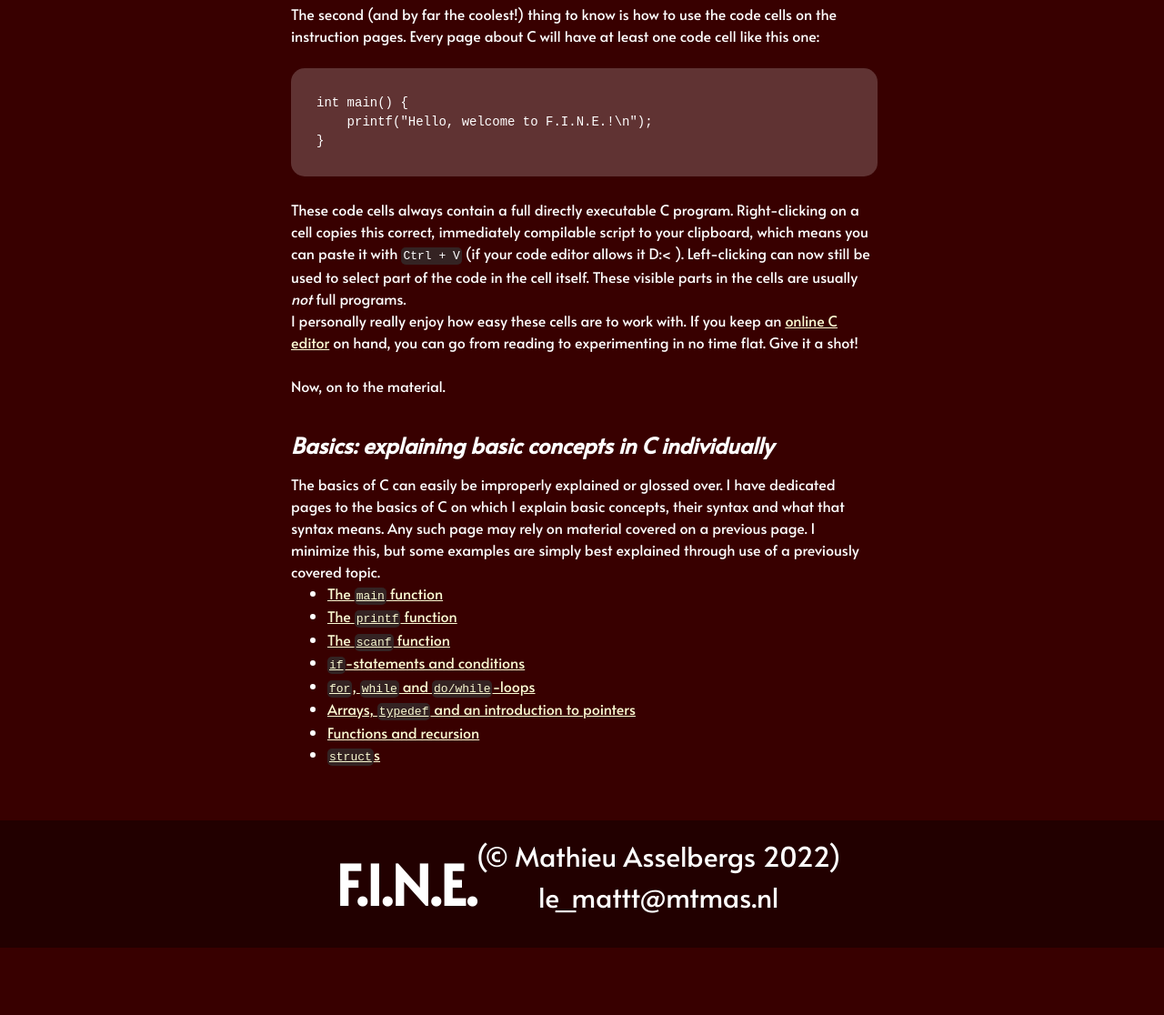
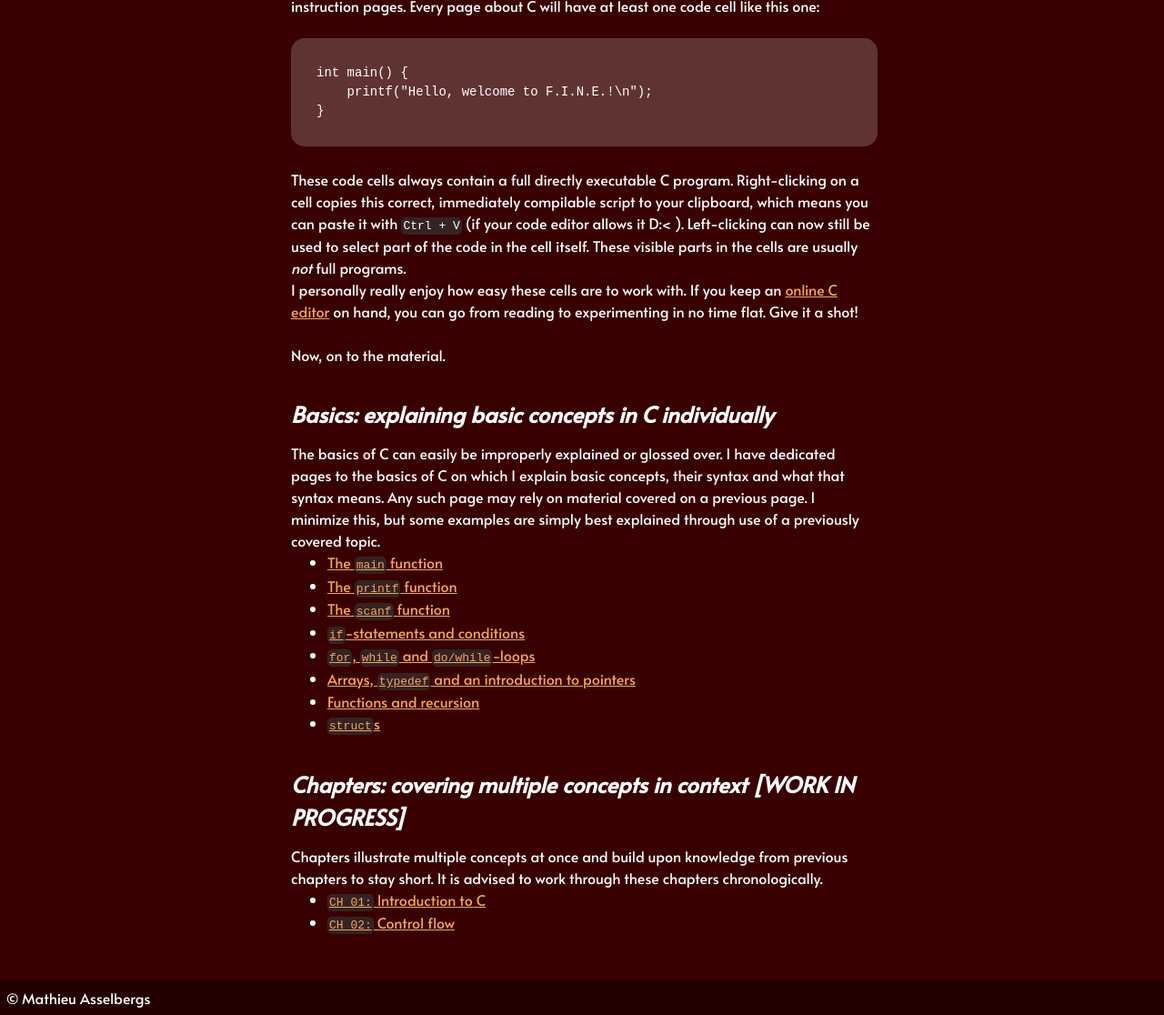
Before and after one commit to Mathieu-Asselbergs/Mathieu-Asselbergs.github.io, a plain HTML site: page fine/index.html in a window 1280 px wide. Shown: the part 562-1678 px from the top of the page at 91% size. Before the commit the page ends 1604 px from the top, so only its background shows below. Drawn offline with Linux system fonts and the light colour scheme.

Commit message:
Cleaned up FINE landing page

```diff
--- a/fine/index.html
+++ b/fine/index.html
@@ -16,12 +16,23 @@
     </head>
 
     <body>
-        <header class="fine_bar"><a href="">F.I.N.E.</a></header>
+    <nav>
+        <p>
+            MTMAs
+        </p>
+        <ul>
+            <li><a href="/">Home</a></li>
+            <li class="selected"><a href="/fine">FINE</a></li>
+            <li><a href="/wishlist.html">Wishlist</a></li>
+        </ul>
+    </nav>
 
         <main>
-            <h1>Welcome to my F.I.N.E. project!</h1>
+            <section id="intro">
+                <a href="#intro" class="section-link">
+                    <h1>Welcome to my F.I.N.E. project!</h1>
+                </a>
 
-            <section id="intro">
                 <p>
                     How nice of you to join me here! I've currently only
                     prepared material on programming in C. I hope it can help
@@ -48,7 +59,9 @@
                     page, but possibly useful when you want to share a specific
                     paragraph with someone. Just right-click the header and copy
                     its link.
-                </p><br><p>
+
+                    <br>
+
                     The second (and by far the coolest!) thing to know is how to
                     use the code cells on the instruction pages. Every page
                     about C will have at least one code cell like this one:
@@ -78,7 +91,7 @@
                     parts in the cells are usually <i>not</i> full programs.
                     <br>
                     I personally really enjoy how easy these cells are to work
-                    with. If you keep an <a style="color: lightgoldenrodyellow" href="https://www.onlinegdb.com/" target="_blank">online C editor</a>
+                    with. If you keep an <a href="https://www.onlinegdb.com/" target="_blank">online C editor</a>
                     on hand, you can go from reading to experimenting in no time
                     flat. Give it a shot!
                     <br><br>
@@ -102,18 +115,18 @@
                 </p>
 
                 <ul>
-                    <li><a style="color: lightgoldenrodyellow;" href="basics/main.html">The <code>main</code> function</a></li>
-                    <li><a style="color: lightgoldenrodyellow;" href="basics/printf.html">The <code>printf</code> function</a></li>
-                    <li><a style="color: lightgoldenrodyellow;" href="basics/scanf.html">The <code>scanf</code> function</a></li>
-                    <li><a style="color: lightgoldenrodyellow;" href="basics/if.html"><code>if</code>-statements and conditions</a></li>
-                    <li><a style="color: lightgoldenrodyellow;" href="basics/loops.html"><code>for</code>, <code>while</code> and <code>do/while</code>-loops</a></li>
-                    <li><a style="color: lightgoldenrodyellow;" href="basics/arrays.html">Arrays, <code>typedef</code> and an introduction to pointers</a></li>
-                    <li><a style="color: lightgoldenrodyellow;" href="basics/functions.html">Functions and recursion</a></li>
-                    <li><a style="color: lightgoldenrodyellow;" href="basics/structs.html"><code>struct</code>s</a></li>
+                    <li><a href="basics/main.html">The <code>main</code> function</a></li>
+                    <li><a href="basics/printf.html">The <code>printf</code> function</a></li>
+                    <li><a href="basics/scanf.html">The <code>scanf</code> function</a></li>
+                    <li><a href="basics/if.html"><code>if</code>-statements and conditions</a></li>
+                    <li><a href="basics/loops.html"><code>for</code>, <code>while</code> and <code>do/while</code>-loops</a></li>
+                    <li><a href="basics/arrays.html">Arrays, <code>typedef</code> and an introduction to pointers</a></li>
+                    <li><a href="basics/functions.html">Functions and recursion</a></li>
+                    <li><a href="basics/structs.html"><code>struct</code>s</a></li>
                 </ul>
             </section>
 
-            <!-- <section id="chapters">
+            <section id="chapters">
                 <a href="#chapters" class="section-link">
                     <h2>Chapters: covering multiple concepts in context [WORK IN PROGRESS]</h2>
                 </a>
@@ -125,19 +138,12 @@
                 </p>
 
                 <ul>
-                    <li><a style="color: lightgoldenrodyellow;" href="https://fine.mtmas.nl/C_Programming/ch01-introduction"><code>CH 01:</code> Introduction to C</a></li>
-                    <li><a style="color: lightgoldenrodyellow;" href="https://fine.mtmas.nl/C_Programming/ch02-control_flow"><code>CH 02:</code> Control flow</a></li>
+                    <li><a href="ch01-introduction.html"><code>CH 01:</code> Introduction to C</a></li>
+                    <li><a href="ch02-control_flow.html"><code>CH 02:</code> Control flow</a></li>
                 </ul>
-            </section> -->
+            </section>
         </main>
 
-        <footer class="fine_bar">
-            <h1>F.I.N.E.</h1>
-
-            <ul>
-                <li>(&copy; Mathieu Asselbergs 2022)</li>
-                <li>le_mattt@mtmas.nl</li>
-            </ul>
-        </footer>
+        <footer>© Mathieu Asselbergs</footer>
     </body>
 </html>
```
